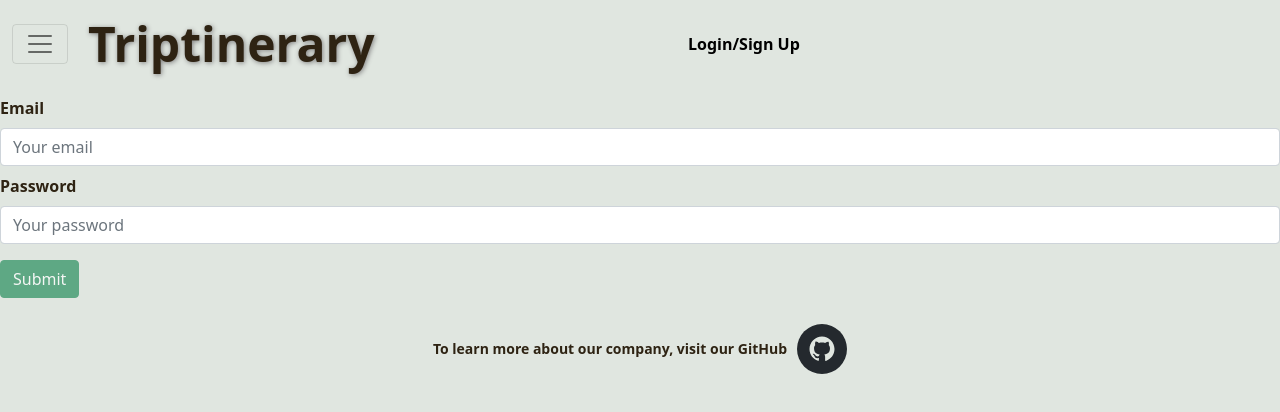
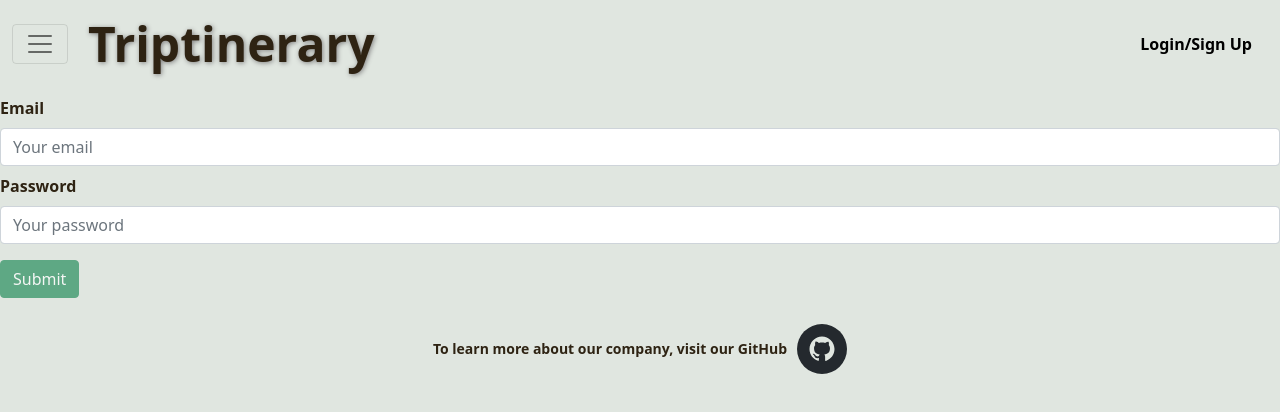
Before and after one commit to Project-3-Peeps/travel-app, a React (Create React App) app: page /login in a window 1280 px wide. Shown: the top 412 px of the page. Built offline with nearby package versions, Linux system fonts and the light colour scheme; no server answers.

Commit message:
fixed login signup placement on nav

```diff
--- a/src/components/modals/Modals.css
+++ b/src/components/modals/Modals.css
@@ -1,3 +1,7 @@
 .navModal {
     cursor: pointer;
 }
+
+.linkPlacement {
+    justify-content: flex-end;
+}
```
